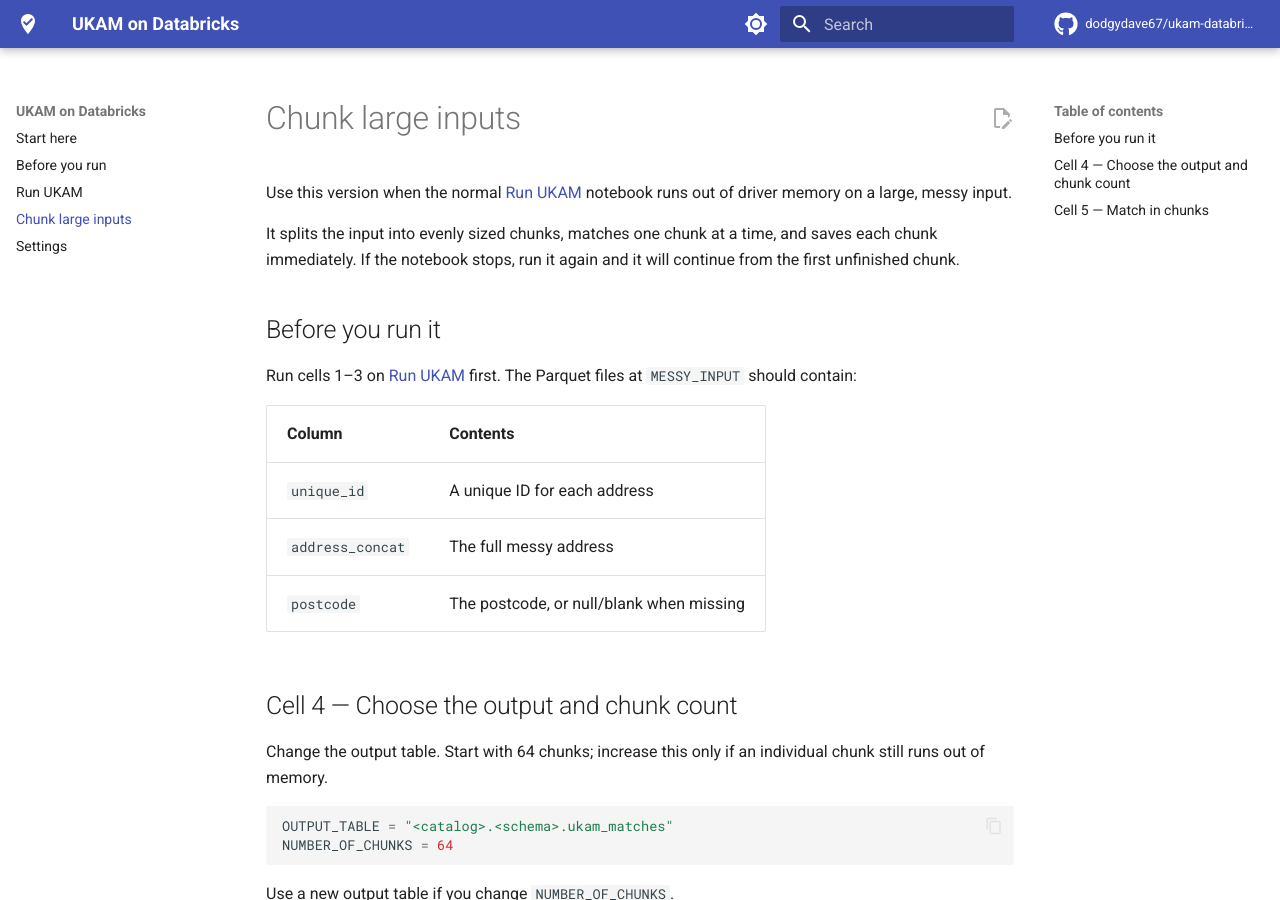
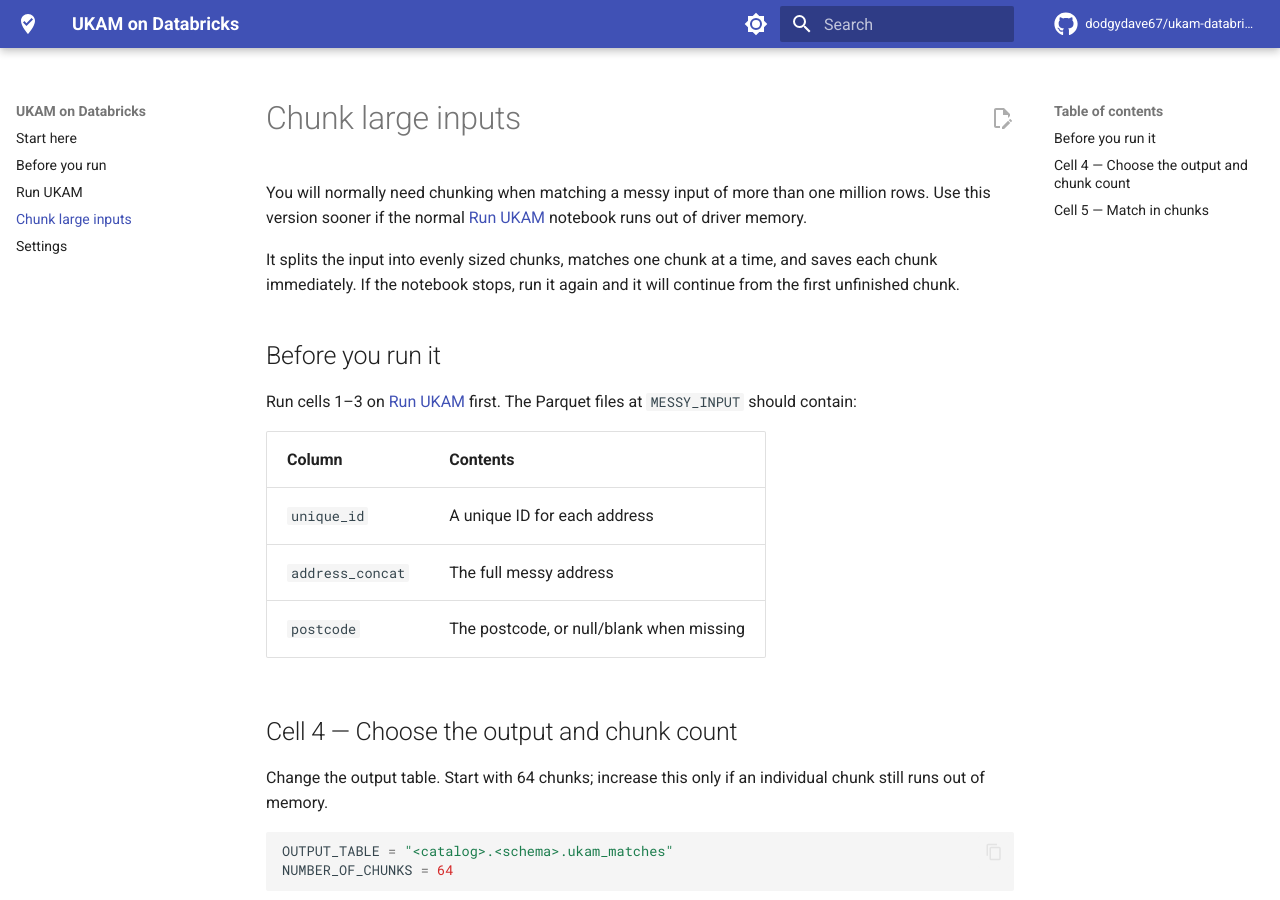
Before and after one commit to dodgydave67/ukam-databricks, an MkDocs documentation site: the page built from docs/chunking.md, in a window 1280 px wide and 900 px high. Built offline with MkDocs 1.6.1 and Material for MkDocs 9.7.7, drawn with Linux system fonts in a browser that asks for light colours; comment, search, counter and statistics services are not loaded.

Commit message:
Clarify when chunking is normally needed

```diff
--- a/docs/chunking.md
+++ b/docs/chunking.md
@@ -4,8 +4,9 @@
 
 # Chunk large inputs
 
-Use this version when the normal [Run UKAM](run.md) notebook runs out of
-driver memory on a large, messy input.
+You will normally need chunking when matching a messy input of more than one
+million rows. Use this version sooner if the normal [Run UKAM](run.md)
+notebook runs out of driver memory.
 
 It splits the input into evenly sized chunks, matches one chunk at a time, and
 saves each chunk immediately. If the notebook stops, run it again and it will
```
